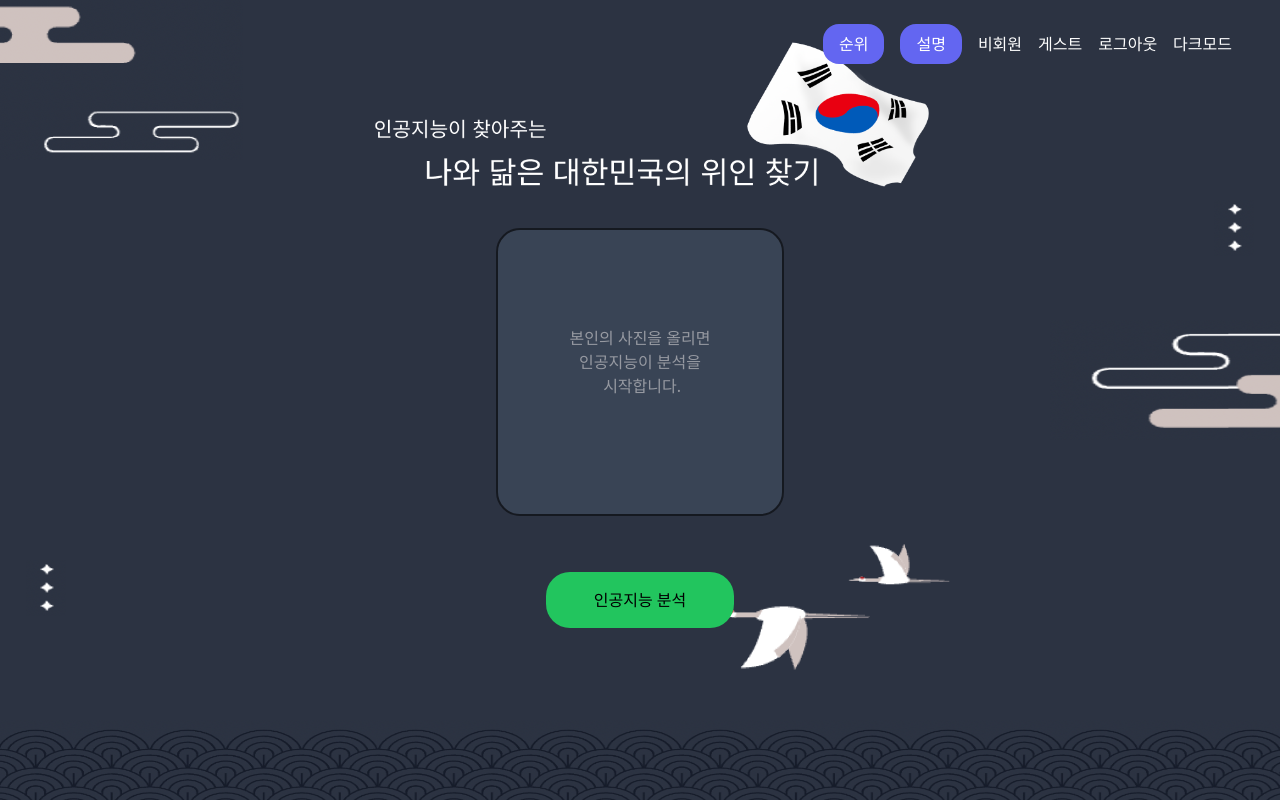
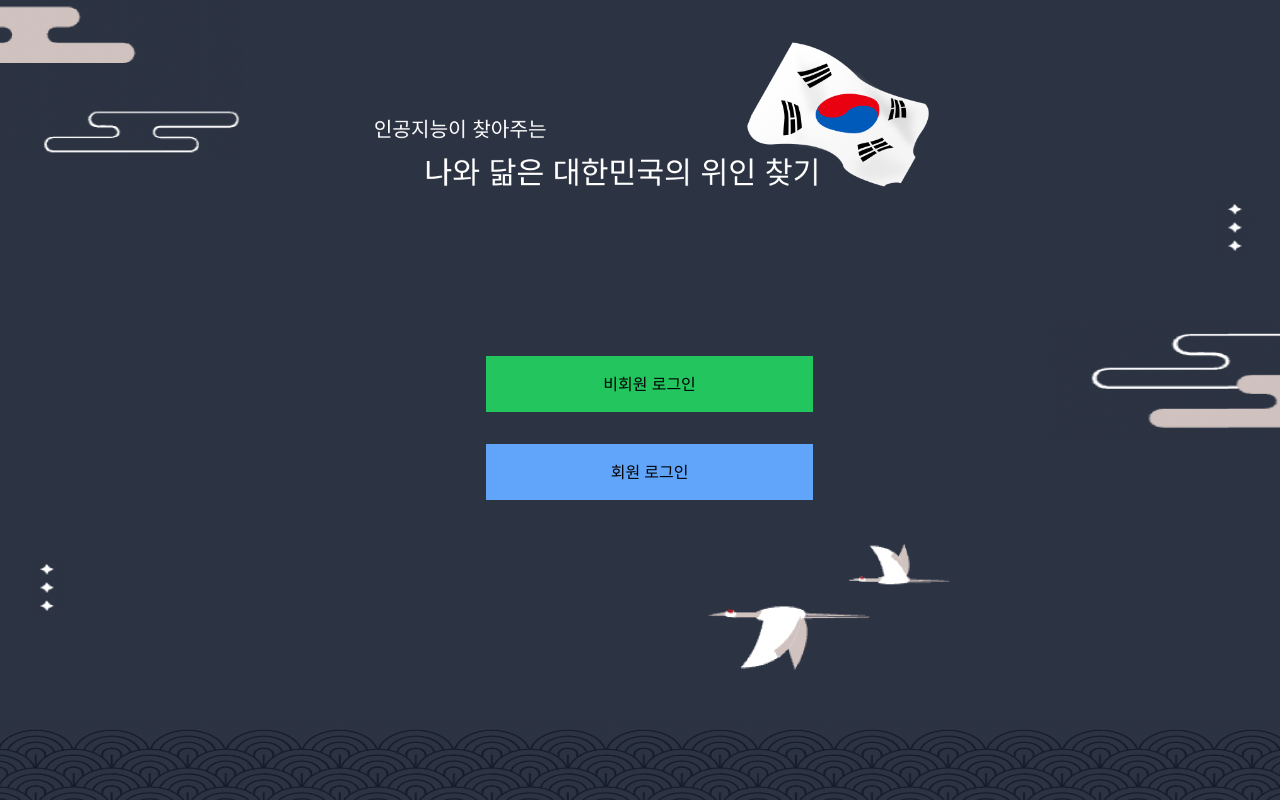
Before and after one commit to sungnam-team-b/frontend, a React (Create React App) app: page / in a window 1280 px wide. Built offline with nearby package versions, Linux system fonts and the light colour scheme.

Commit message:
Update App.tsx

```diff
--- a/src/App.tsx
+++ b/src/App.tsx
@@ -4,7 +4,7 @@ import Loginpage from "@pages/Loginpage";
 import Mainpage from "@pages/Mainpage";
 
 function App() {
-  return <Mainpage></Mainpage>;
+  return <Loginpage></Loginpage>;
 }
 
 export default App;
```
